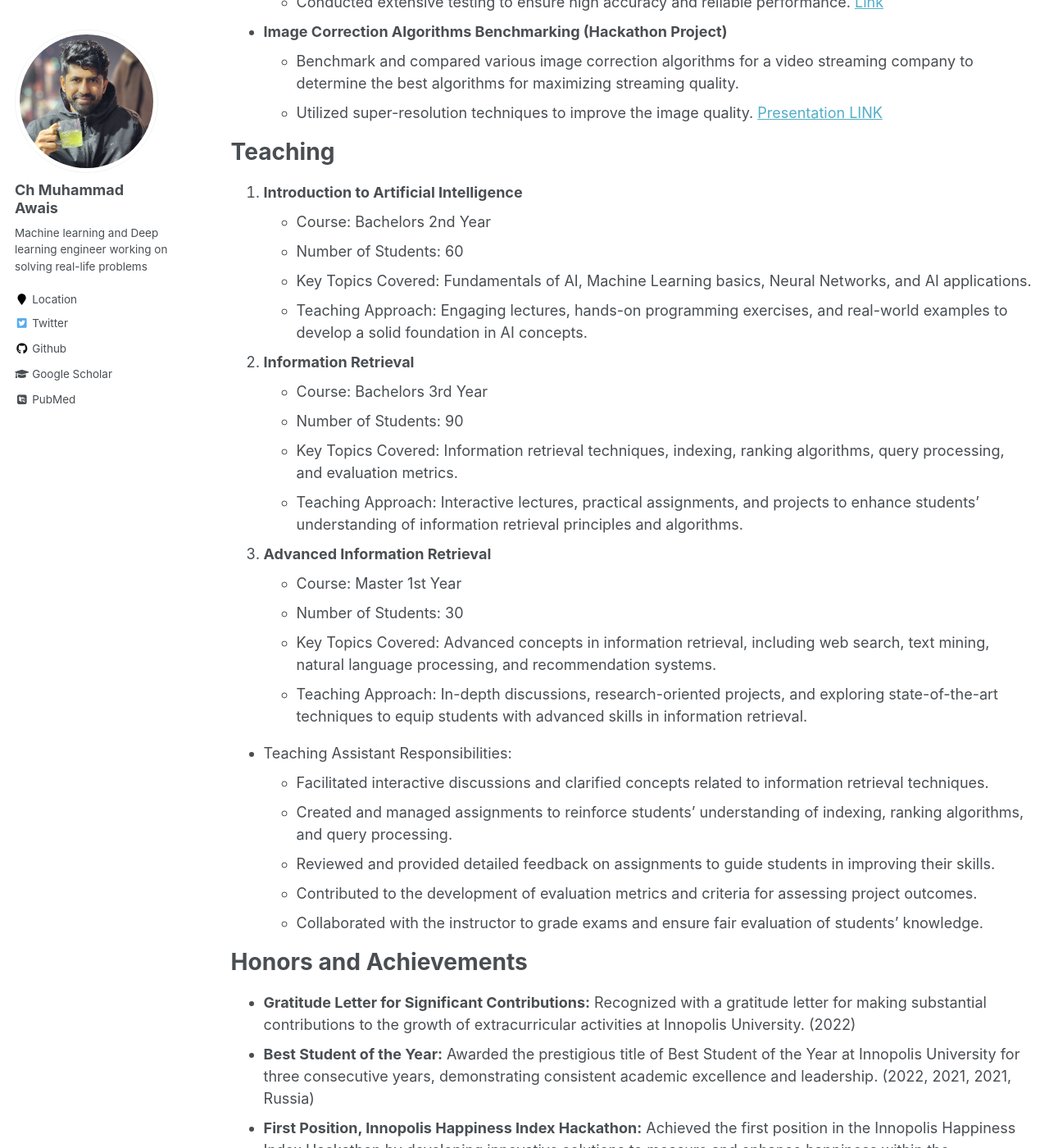
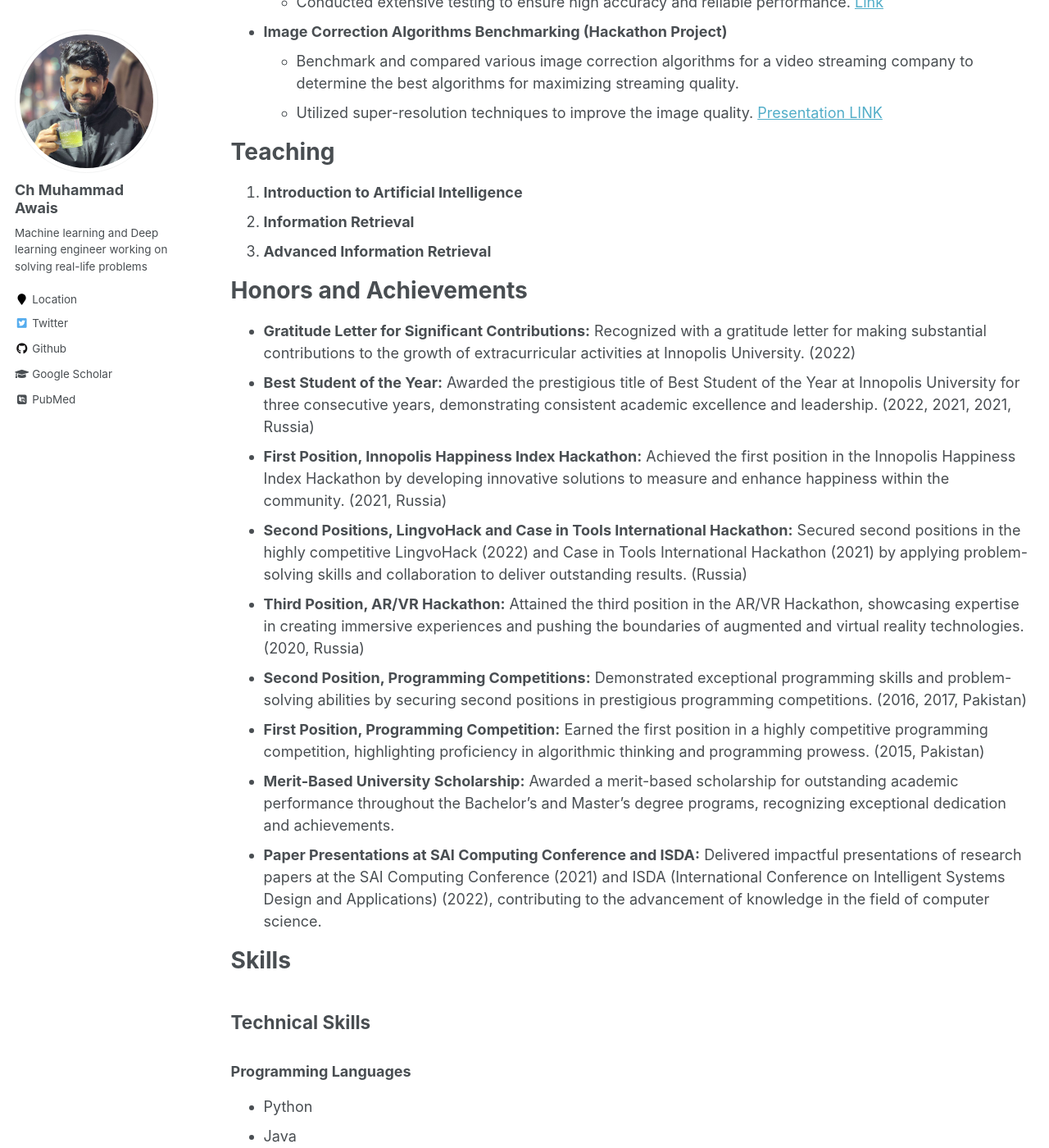
Before and after one commit to cm-awais/cm-awais.github.io, a Jekyll site: the page built from _pages/cv.md, in a window 1280 px wide and 1400 px high, scrolled down 2324 px. Shown: the whole window at 82% size. Built offline with Jekyll 4.4.1, drawn with Linux system fonts in a browser that asks for light colours; some web fonts are replaced.

Commit message:
Update cv.md

```diff
--- a/_pages/cv.md
+++ b/_pages/cv.md
@@ -81,29 +81,8 @@ Projects
 Teaching
 ======
 1. **Introduction to Artificial Intelligence**
-   - Course: Bachelors 2nd Year
-   - Number of Students: 60
-   - Key Topics Covered: Fundamentals of AI, Machine Learning basics, Neural Networks, and AI applications.
-   - Teaching Approach: Engaging lectures, hands-on programming exercises, and real-world examples to develop a solid foundation in AI concepts.
-
 2. **Information Retrieval**
-   - Course: Bachelors 3rd Year
-   - Number of Students: 90
-   - Key Topics Covered: Information retrieval techniques, indexing, ranking algorithms, query processing, and evaluation metrics.
-   - Teaching Approach: Interactive lectures, practical assignments, and projects to enhance students' understanding of information retrieval principles and algorithms.
-
 3. **Advanced Information Retrieval**
-   - Course: Master 1st Year
-   - Number of Students: 30
-   - Key Topics Covered: Advanced concepts in information retrieval, including web search, text mining, natural language processing, and recommendation systems.
-   - Teaching Approach: In-depth discussions, research-oriented projects, and exploring state-of-the-art techniques to equip students with advanced skills in information retrieval.
-
-- Teaching Assistant Responsibilities:
-     * Facilitated interactive discussions and clarified concepts related to information retrieval techniques.
-     * Created and managed assignments to reinforce students' understanding of indexing, ranking algorithms, and query processing.
-     * Reviewed and provided detailed feedback on assignments to guide students in improving their skills.
-     * Contributed to the development of evaluation metrics and criteria for assessing project outcomes.
-     * Collaborated with the instructor to grade exams and ensure fair evaluation of students' knowledge.
 
 Honors and Achievements
 ======
```
